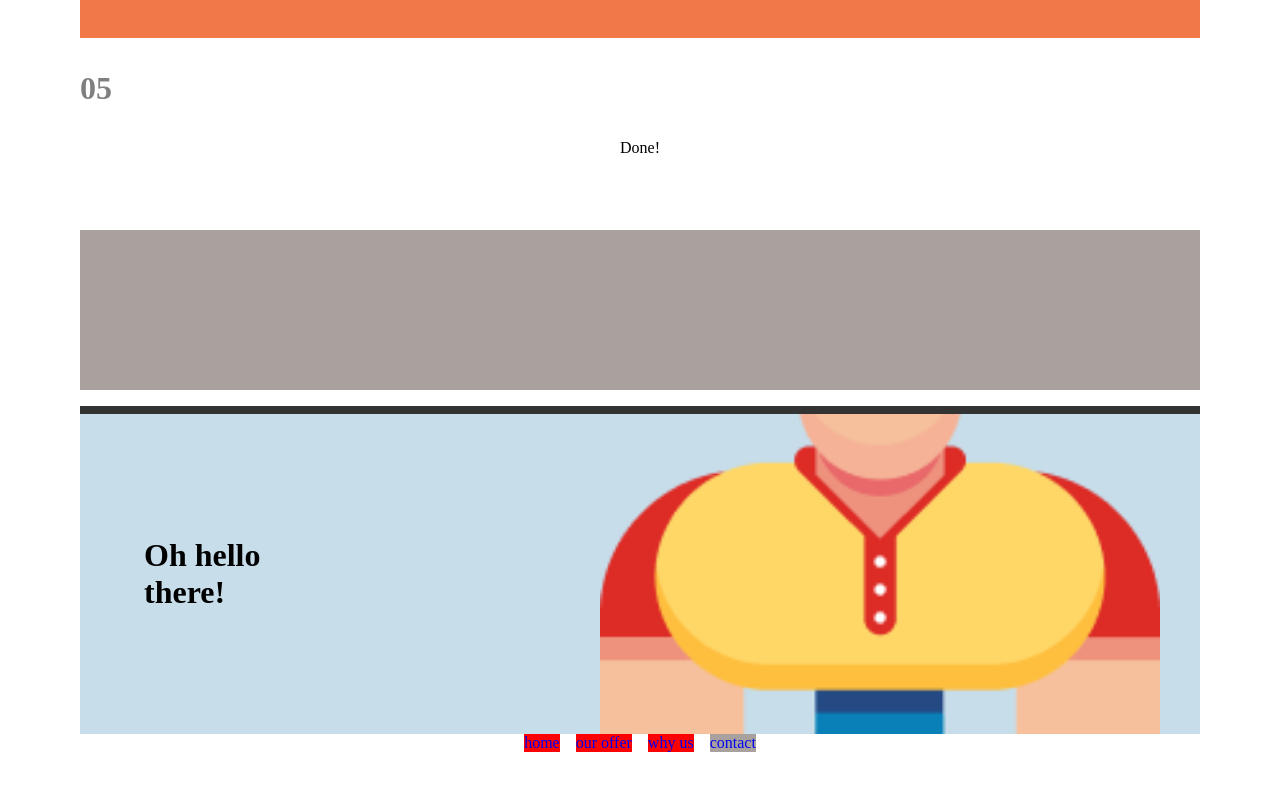
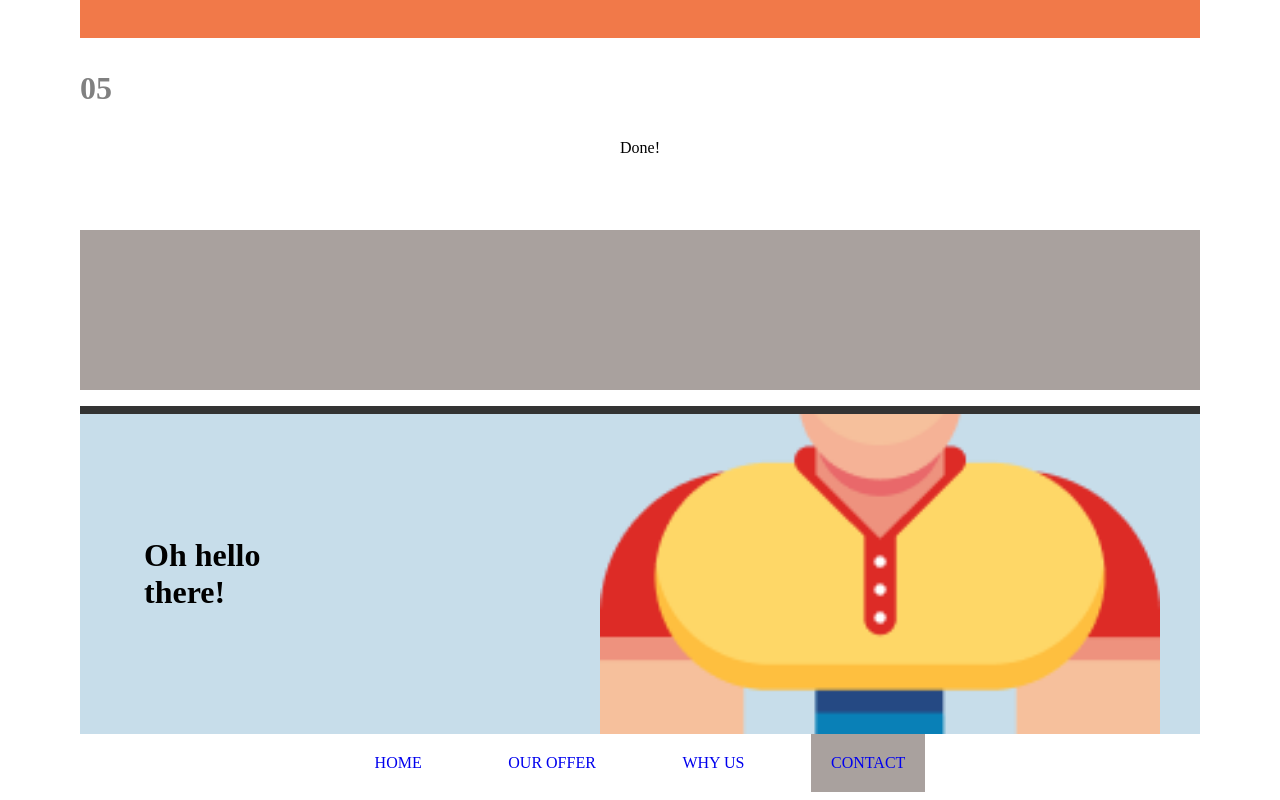
Before and after one commit to vincent-samuelsson/extra-ovning-v43, a plain HTML site: page ovning-vecka43/index.html in a window 1280 px wide. Shown: the part 4434-5234 px from the top of the page. Before the commit the page ends 5194 px from the top, so only its background shows below. Drawn offline with Linux system fonts and the light colour scheme.

```diff
--- a/ovning-vecka43/css/four-buttons.css
+++ /dev/null
@@ -1,16 +0,0 @@
-.four-buttons-container {
-  display: flex;
-  flex-direction: row;
-  justify-content: center;
-  align-items: center;
-  gap: 1rem;
-}
-
-.btn-link {
-  background-color: red;
-  text-decoration: none;
-}
-
-.btn-link:nth-child(4) {
-  background-color: var(---color-accent-gray);
-}
--- /dev/null
+++ b/ovning-vecka43/css/navbar.css
@@ -0,0 +1,32 @@
+.navbar {
+  width: 100%;
+  max-width: 600px;
+  margin: 0 auto;
+}
+
+.ul-navbar {
+  display: flex;
+  justify-content: space-evenly;
+  flex-wrap: wrap;
+  gap: 2rem;
+  padding: 0;
+  margin: 0;
+}
+
+.li-link {
+  display: flex;
+  justify-content: center;
+  align-items: center;
+  padding: 1.25rem;
+  text-transform: uppercase;
+  height: 100%;
+}
+
+.li-link:nth-child(4) {
+  background-color: var(---color-accent-gray);
+}
+
+.a-link {
+  display: flex;
+  text-decoration: none;
+}
--- a/ovning-vecka43/index.html
+++ b/ovning-vecka43/index.html
@@ -1,7 +1,7 @@
 <!DOCTYPE html>
 <html lang="en">
   <head>
-    <link rel="stylesheet" href="css/four-buttons.css">
+    <link rel="stylesheet" href="css/navbar.css">
     <link rel="stylesheet" href="css/oh-hello-there.css">
     <link rel="stylesheet" href="css/one-five-cards.css" />
     <link rel="stylesheet" href="css/about-us.css" />
@@ -139,12 +139,14 @@
         </h2>
        </div>
        <!-- oh hello end -->
-        <div class="four-buttons-container">
-          <a class="btn-link" href="#">home</a>
-          <a class="btn-link" href="#">our offer</a>
-          <a class="btn-link" href="#">why us</a>
-          <a class="btn-link" href="#">contact</a>
-        </div>
+        <nav class="navbar">
+          <ul class="ul-navbar">
+            <li class="li-link"><a class="a-link" href="#">home</a></li>
+            <li class="li-link"><a class="a-link" href="#">our offer</a></li>
+            <li class="li-link"><a class="a-link" href="#">why us</a></li>
+            <li class="li-link"><a class="a-link" href="#">contact</a></li>
+          </ul>
+        </nav>
     </div>
   </body>
 </html>
```
